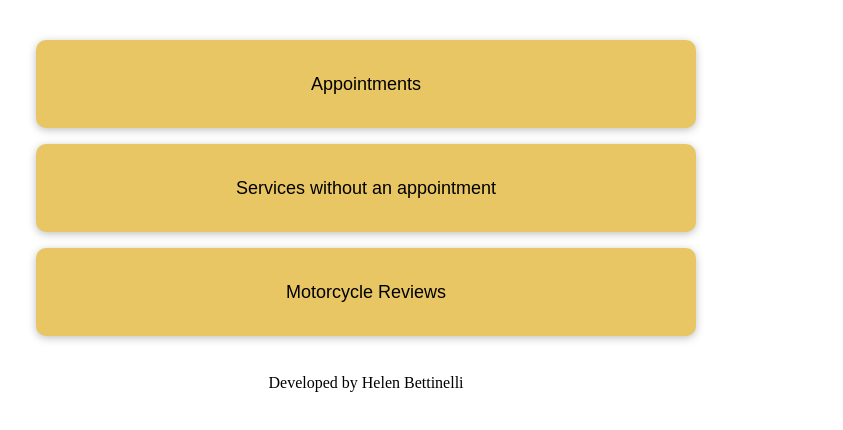
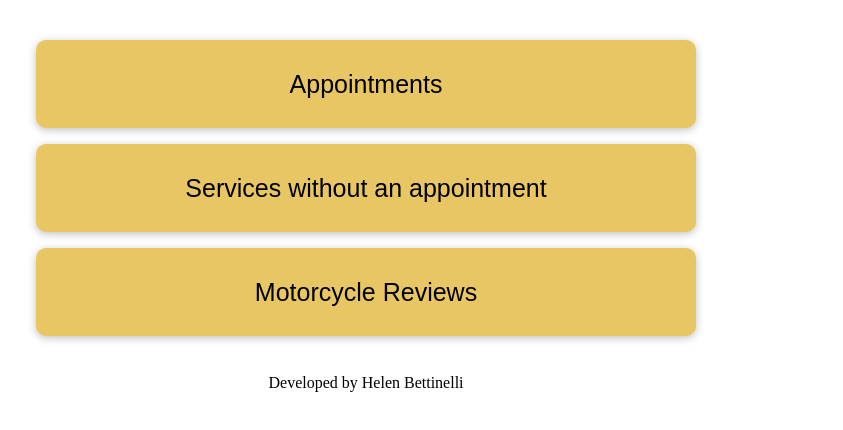
Before and after one commit to heebettinelli/brave-bikers-garage, a plain HTML site: page indexEn.html in a window 1024 px wide. Shown: the part 298-728 px from the top of the page, without its empty margins (146-989 px from the left). Drawn offline with Linux system fonts and the light colour scheme; files whose address does not match are found by name.

Commit message:
style: changes h2 and h1 font size

```diff
--- a/pages/servicos/servicos.css
+++ b/pages/servicos/servicos.css
@@ -12,8 +12,6 @@
     --font-destaque: Palestone-GrungeShadow ;
     --font-principal: 'Times New Roman', Times, serif;
     --font-apoio: Arial, Helvetica, sans-serif;
-   /* text sizes */
-    --font-size: 18px;
     /* logo sizes */
     --logo-width-mobile: 40%;
     --logo-width-tablet: 25%;
@@ -75,7 +73,7 @@
         color: var(--cor-apoio);
         text-align: center;
         font-family: var(--font-apoio);
-        font-weight: bold;
+        font-weight: lighter;
         padding: 8px;
     }
 
@@ -131,7 +129,7 @@
 @media screen and (max-width: 767px) {
 
     h2{
-        font-size: var(--font-size);
+        font-size: 18px;
     }
 
     h1{
@@ -152,7 +150,7 @@
 @media screen and (min-width: 767px) and (max-width: 1024px) {
 
     h2{
-        font-size: var(--font-size);
+        font-size: 20px;
     }
 
     h1{
@@ -174,7 +172,7 @@
 @media screen and (min-width: 1024px) {
 
     h2{
-        font-size: var(--font-size);
+        font-size: 25px;
     }
 
     h1{
--- a/style.css
+++ b/style.css
@@ -12,8 +12,6 @@
     --font-destaque: Palestone-GrungeShadow ;
     --font-principal: 'Times New Roman', Times, serif;
     --font-apoio: Arial, Helvetica, sans-serif;
-   /* text sizes */
-    --font-size: 18px;
     /* logo sizes */
     --logo-width-mobile: 45%;
     --logo-width-tablet: 30%;
@@ -132,7 +130,7 @@
 @media screen and (max-width: 767px) {
 
     h2{
-        font-size: var(--font-size);
+        font-size: 18px;
     }
 
     .logo{
@@ -149,7 +147,7 @@
 @media screen and (min-width: 767px) and (max-width: 1024px) {
 
     h2{
-        font-size: var(--font-size);
+        font-size: 20px;
     }
 
     .logo{
@@ -167,7 +165,7 @@
 @media screen and (min-width: 1024px) {
 
     h2{
-        font-size: var(--font-size);
+        font-size: 25px;
     }
 
     .logo{
```
